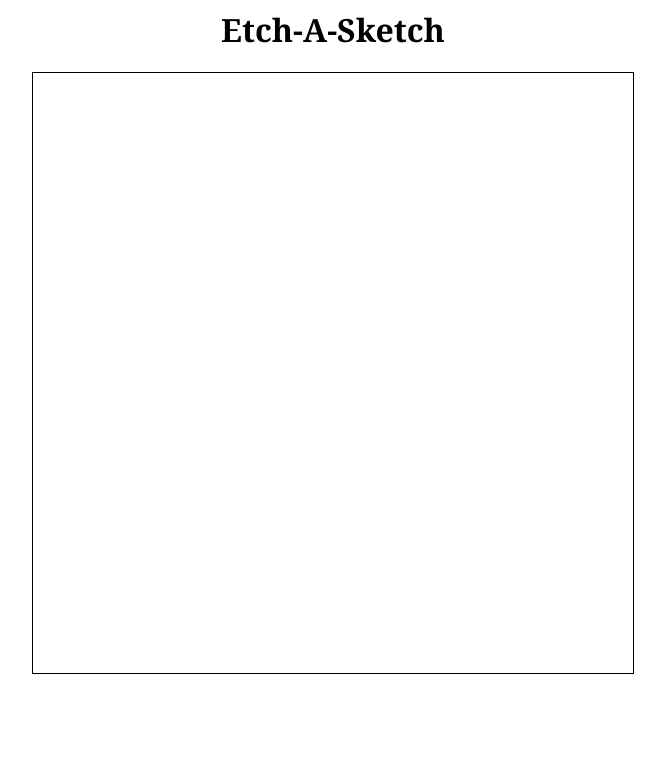
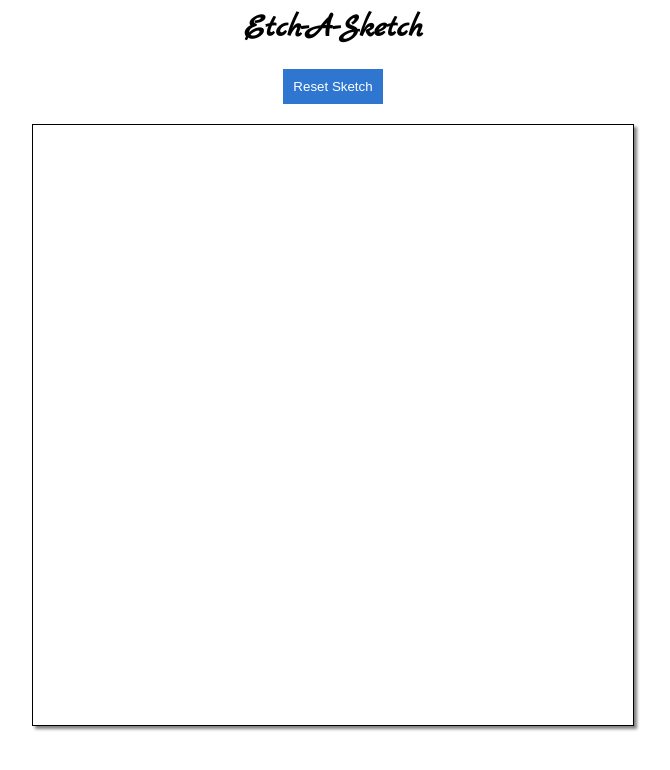
Before and after one commit to tim87henry/etch_a_sketch, a plain HTML site: page index.html in a window 1280 px wide. Shown: the whole page, without its empty margins (307-977 px from the left). Drawn offline with Linux system fonts and the light colour scheme.

Commit message:
Added button and code, to reset the sketch pad

```diff
--- a/draw.js
+++ b/draw.js
@@ -1,11 +1,14 @@
+// This function creates the sketch pad grid and starts coloring
 function createGrid() {
+    let flexBasisPercent = 100/gridSize;
+    flexBasisPercent = flexBasisPercent+"%";
     for(i=0; i < gridSize; i++) {
         for (j=0; j < gridSize; j++) {
             const div = document.createElement('div');
-            div.style.flexBasis = '6%';
+            div.style.flexBasis = flexBasisPercent;
             container.appendChild(div);
-            div.addEventListener('mouseover', function(e) {
-                div.style.background = 'red';
+            div.addEventListener('mouseover', function() {
+                div.style.background = '#173b67';
             });
         }
     }
@@ -13,4 +16,12 @@
 
 let gridSize = 16;
 const container = document.querySelector('#container');
+const restart = document.querySelector('.restart');
 createGrid();
+
+// Function to clear sketch pad and to re-set the pen size
+restart.addEventListener('click', function(){
+    container.innerHTML="";
+    gridSize=prompt("Enter the number of squares, per side, in the sketch pad :");
+    createGrid();
+});
--- a/index.html
+++ b/index.html
@@ -1,10 +1,12 @@
 <html>
     <head>
         <link href="style.css" rel="stylesheet">
+        <link href="https://fonts.googleapis.com/css2?family=Marck+Script&display=swap" rel="stylesheet">
         <title>Etch A Sketch</title>
     </head>
     <body>
         <h1 class="title">Etch-A-Sketch</h1>
+        <button class="restart">Reset Sketch</button>
         <div id="container"></div>
         <script src="draw.js"></script>
     </body>
--- a/style.css
+++ b/style.css
@@ -1,6 +1,25 @@
 .title {
-    font-family: Cambria, Cochin, Georgia, Times, 'Times New Roman', serif;
+    font-family: 'Marck Script', cursive;
     text-align: center;
+}
+
+.restart {
+    text-align: center;
+    background: #2E76CF;
+    color: white;
+    border: 0;
+    padding: 10px;
+    display: flex;
+    margin: auto;
+    margin-bottom: 20px;
+}
+
+.restart:hover {
+    background: #173b67;
+}
+
+button::-moz-focus-inner {
+    border: 0;
 }
 
 #container {
@@ -11,4 +30,5 @@
     margin: auto;
     justify-content: space-evenly;
     flex-wrap: wrap;
+    box-shadow: gray 3px 3px 3px;
 }
```
Also changed, not shown: 1 other file.
